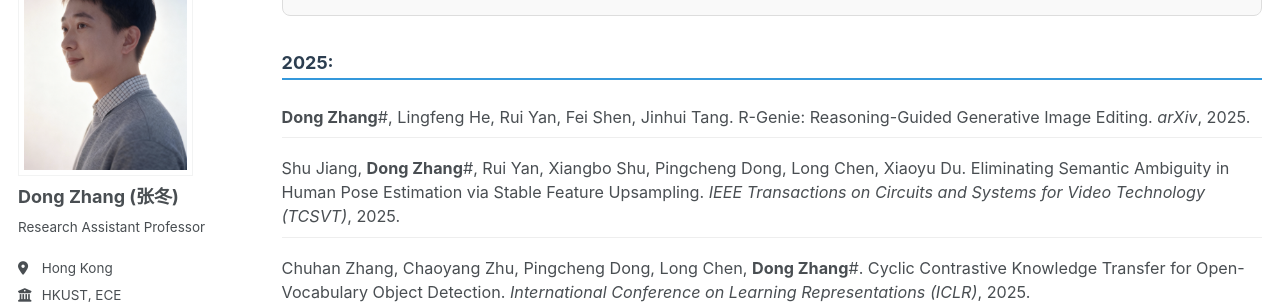
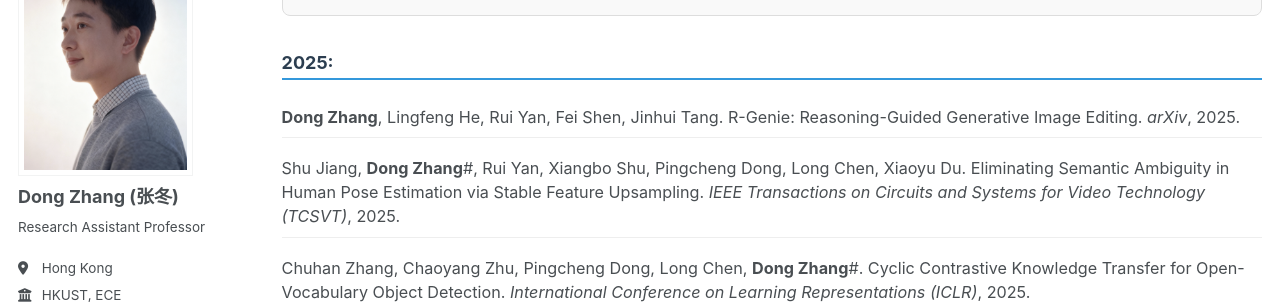
Before and after one commit to dongzhang89/dongzhang89.github.io, a Jekyll site: the page built from _pages/publications.html, in a window 1280 px wide and 900 px high, scrolled down 699 px. Shown: the part 153-457 px from the top of the window. Built offline with Jekyll 4.4.1, drawn with Linux system fonts in a browser that asks for light colours; some web fonts are replaced; a script that is not in the unit is left out.

```diff
--- a/_pages/publications.html
+++ b/_pages/publications.html
@@ -175,7 +175,7 @@ author_profile: true
 <div class="year-section">
 <h3>2025:</h3>
 <ul class="paper-list">
-<li><strong>Dong Zhang</strong>#, Lingfeng He, Rui Yan, Fei Shen, Jinhui Tang. R-Genie: Reasoning-Guided Generative Image Editing. <em>arXiv</em>, 2025.</li>
+<li><strong>Dong Zhang</strong>, Lingfeng He, Rui Yan, Fei Shen, Jinhui Tang. R-Genie: Reasoning-Guided Generative Image Editing. <em>arXiv</em>, 2025.</li>
 <li>Shu Jiang, <strong>Dong Zhang</strong>#, Rui Yan, Xiangbo Shu, Pingcheng Dong, Long Chen, Xiaoyu Du. Eliminating Semantic Ambiguity in Human Pose Estimation via Stable Feature Upsampling. <em>IEEE Transactions on Circuits and Systems for Video Technology (TCSVT)</em>, 2025.</li>
 <li>Chuhan Zhang, Chaoyang Zhu, Pingcheng Dong, Long Chen, <strong>Dong Zhang</strong>#. Cyclic Contrastive Knowledge Transfer for Open-Vocabulary Object Detection. <em>International Conference on Learning Representations (ICLR)</em>, 2025.</li>
 <li>Zenan Shi, Haipeng Chen, and <strong>Dong Zhang</strong>#. Robustifying Vision Transformer for Image Forgery Localization with Multi-Exit Architectures. <em>Pattern Recognition (PR)</em>, 2025.</li>
```
